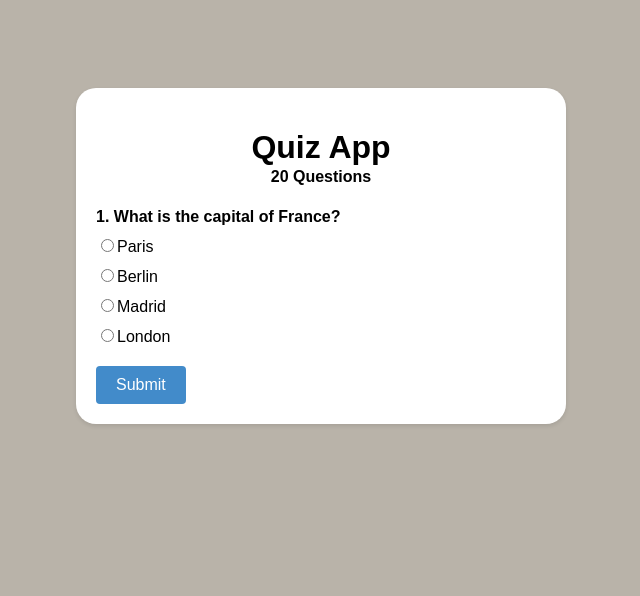
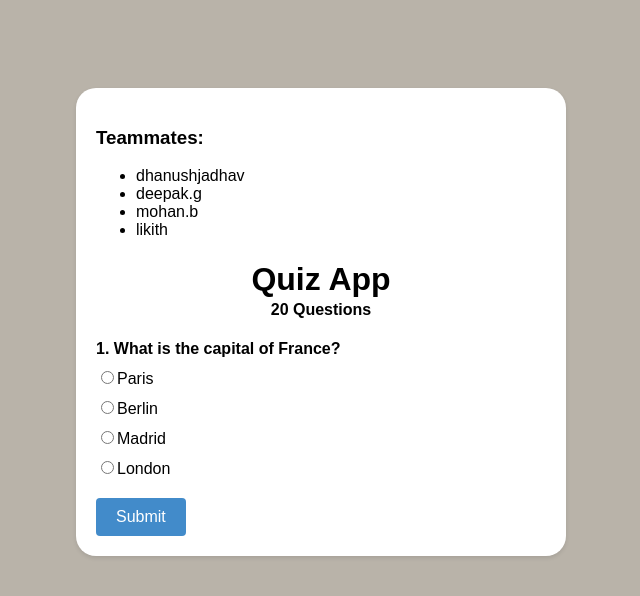
Before and after one commit to dhanushjadhav/-p-10, a plain HTML site: page index.html in a window 1280 px wide. Shown: the whole page, without its empty margins (319-959 px from the left). Drawn offline with Linux system fonts and the light colour scheme.

Commit message:
Update index.html

```diff
--- a/index.html
+++ b/index.html
@@ -1,13 +1,23 @@
 <!DOCTYPE html>
 <html>
   <head>
-    <title>brain - Quiz Game</title>
+    <title>Talha - Quiz Game</title>
     <link rel="stylesheet" href="style.css" />
     <link rel="icon" href="https://i.ibb.co/M6KTWnf/pic.jpg" />
-</head>
+  </head>
   <body>
     <div class="container">
-      <h1 style="margin-bottom: 2px;">Quiz App</h1>
+      <div id="teammates" style="margin-bottom: 20px;">
+        <h3>Teammates:</h3>
+        <ul>
+          <li>dhanushjadhav</li>
+          <li>deepak.g</li>
+          <li>mohan.b</li>
+          <li>likith</li>
+        </ul>
+      </div>
+
+      <h1 style="margin-bottom: 3px;">Quiz App</h1>
       <h4 style="margin-top: 0px;">20 Questions</h4>
       <div id="quiz"></div>
       <div id="result" class="result"></div>
```
